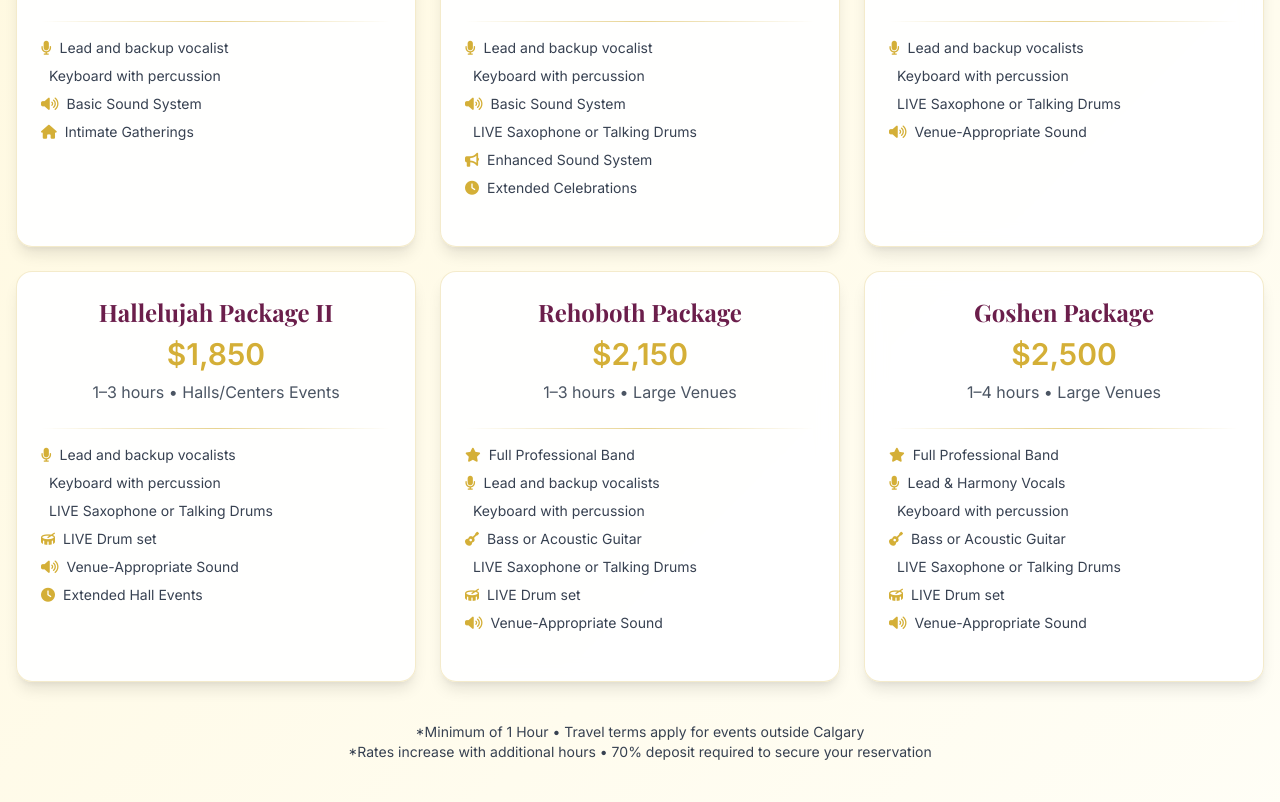
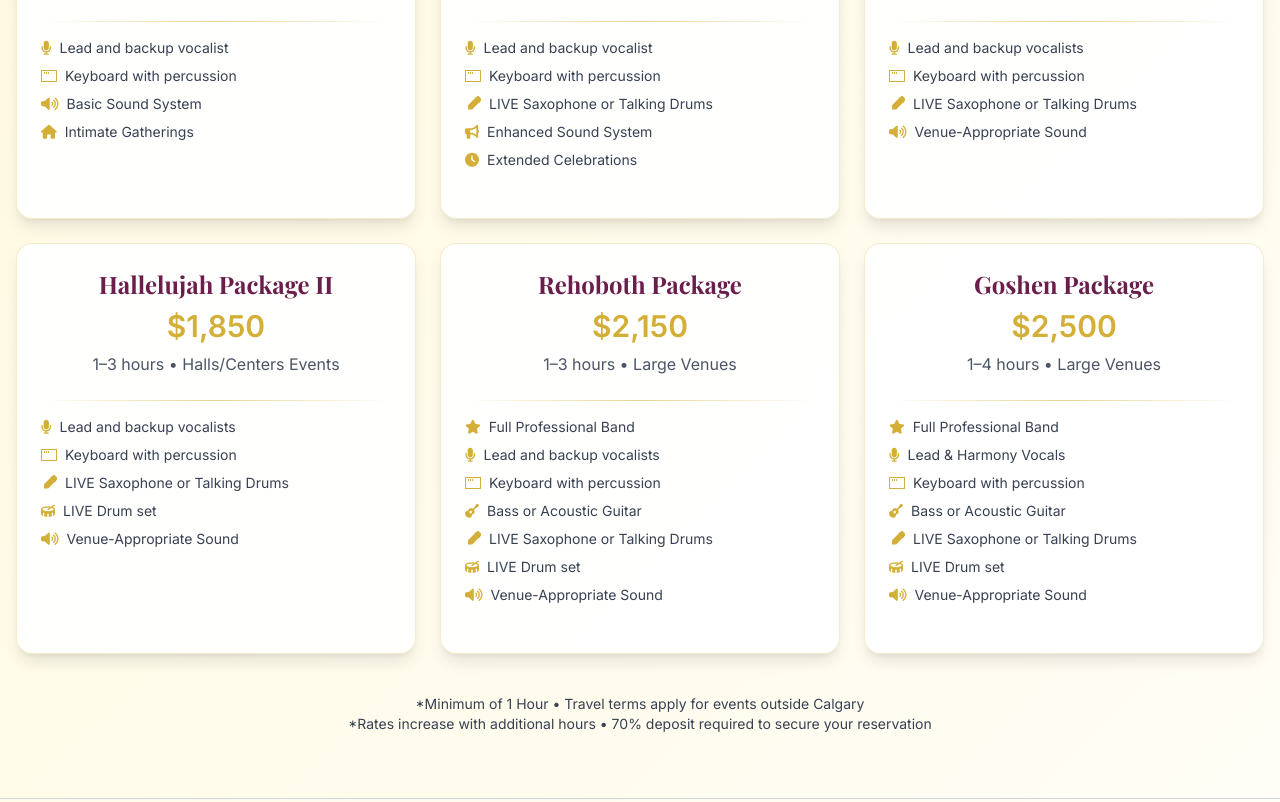
Before and after one commit to jtoba66/oil-of-joy, a plain HTML site: page index.html in a window 1280 px wide. Shown: the part 548-1350 px from the top of the page. Drawn offline with nearby package versions, Linux system fonts and the light colour scheme.

Commit message:
Refactor color variables and enhance list item icons
Removed unused color variables and updated list items to use SVG icons for better visual representation.

```diff
--- a/index.html
+++ b/index.html
@@ -10,9 +10,7 @@
   <style>
     :root {
       --gold: #D4AF37;
-      --bronze: #CD7F32;
       --deep-purple: #6B1E4B;
-      --burgundy: #722F37;
       --cream: #FFF8DC;
       --warm-white: #FFFEF7;
     }
@@ -39,6 +37,13 @@
     .soft-gold-divider {
       height: 1px;
       background: linear-gradient(90deg, rgba(212,175,55,0), rgba(212,175,55,0.55), rgba(212,175,55,0));
+    }
+    .icon {
+      width: 1rem;
+      height: 1rem;
+      fill: var(--gold);
+      margin-right: 0.5rem;
+      flex-shrink: 0;
     }
   </style>
 </head>
@@ -73,7 +78,12 @@
         <div class="soft-gold-divider mb-4"></div>
         <ul class="space-y-2 text-sm text-gray-700 mb-6">
           <li><i class="fas fa-microphone gold-text mr-2"></i>Lead and backup vocalist</li>
-          <li><i class="fas fa-piano gold-text mr-2"></i>Keyboard with percussion</li>
+          <li class="flex items-center">
+            <svg xmlns="http://www.w3.org/2000/svg" class="icon" viewBox="0 0 512 512">
+              <path d="M480 96v320H32V96h448zm32-32H0v384h512V64zM96 128h32v64H96v-64zm64 0h32v64h-32v-64zm64 0h32v64h-32v-64z"/>
+            </svg>
+            Keyboard with percussion
+          </li>
           <li><i class="fas fa-volume-up gold-text mr-2"></i>Basic Sound System</li>
           <li><i class="fas fa-home gold-text mr-2"></i>Intimate Gatherings</li>
         </ul>
@@ -89,9 +99,18 @@
         <div class="soft-gold-divider mb-4"></div>
         <ul class="space-y-2 text-sm text-gray-700 mb-6">
           <li><i class="fas fa-microphone gold-text mr-2"></i>Lead and backup vocalist</li>
-          <li><i class="fas fa-piano gold-text mr-2"></i>Keyboard with percussion</li>
-          <li><i class="fas fa-volume-up gold-text mr-2"></i>Basic Sound System</li>
-          <li><i class="fas fa-saxophone gold-text mr-2"></i>LIVE Saxophone or Talking Drums</li>
+          <li class="flex items-center">
+            <svg xmlns="http://www.w3.org/2000/svg" class="icon" viewBox="0 0 512 512">
+              <path d="M480 96v320H32V96h448zm32-32H0v384h512V64zM96 128h32v64H96v-64zm64 0h32v64h-32v-64zm64 0h32v64h-32v-64z"/>
+            </svg>
+            Keyboard with percussion
+          </li>
+          <li class="flex items-center">
+            <svg xmlns="http://www.w3.org/2000/svg" class="icon" viewBox="0 0 512 512">
+              <path d="M502.6 70.6l-61.2-61.2c-14.1-14.1-36.9-14.1-51 0l-47 47-13.1-13.1L304 64l12.6 12.6-47 47L96 297.3V432h134.6l180.7-180.7 47-47 12.6 12.6 20.8-20.8-13.1-13.1 47-47c14.1-14.1 14.1-36.9 0-51z"/>
+            </svg>
+            LIVE Saxophone or Talking Drums
+          </li>
           <li><i class="fas fa-bullhorn gold-text mr-2"></i>Enhanced Sound System</li>
           <li><i class="fas fa-clock gold-text mr-2"></i>Extended Celebrations</li>
         </ul>
@@ -107,8 +126,18 @@
         <div class="soft-gold-divider mb-4"></div>
         <ul class="space-y-2 text-sm text-gray-700 mb-6">
           <li><i class="fas fa-microphone gold-text mr-2"></i>Lead and backup vocalists</li>
-          <li><i class="fas fa-piano gold-text mr-2"></i>Keyboard with percussion</li>
-          <li><i class="fas fa-saxophone gold-text mr-2"></i>LIVE Saxophone or Talking Drums</li>
+          <li class="flex items-center">
+            <svg xmlns="http://www.w3.org/2000/svg" class="icon" viewBox="0 0 512 512">
+              <path d="M480 96v320H32V96h448zm32-32H0v384h512V64zM96 128h32v64H96v-64zm64 0h32v64h-32v-64zm64 0h32v64h-32v-64z"/>
+            </svg>
+            Keyboard with percussion
+          </li>
+          <li class="flex items-center">
+            <svg xmlns="http://www.w3.org/2000/svg" class="icon" viewBox="0 0 512 512">
+              <path d="M502.6 70.6l-61.2-61.2c-14.1-14.1-36.9-14.1-51 0l-47 47-13.1-13.1L304 64l12.6 12.6-47 47L96 297.3V432h134.6l180.7-180.7 47-47 12.6 12.6 20.8-20.8-13.1-13.1 47-47c14.1-14.1 14.1-36.9 0-51z"/>
+            </svg>
+            LIVE Saxophone or Talking Drums
+          </li>
           <li><i class="fas fa-volume-up gold-text mr-2"></i>Venue-Appropriate Sound</li>
         </ul>
       </div>
@@ -123,11 +152,20 @@
         <div class="soft-gold-divider mb-4"></div>
         <ul class="space-y-2 text-sm text-gray-700 mb-6">
           <li><i class="fas fa-microphone gold-text mr-2"></i>Lead and backup vocalists</li>
-          <li><i class="fas fa-piano gold-text mr-2"></i>Keyboard with percussion</li>
-          <li><i class="fas fa-saxophone gold-text mr-2"></i>LIVE Saxophone or Talking Drums</li>
+          <li class="flex items-center">
+            <svg xmlns="http://www.w3.org/2000/svg" class="icon" viewBox="0 0 512 512">
+              <path d="M480 96v320H32V96h448zm32-32H0v384h512V64zM96 128h32v64H96v-64zm64 0h32v64h-32v-64zm64 0h32v64h-32v-64z"/>
+            </svg>
+            Keyboard with percussion
+          </li>
+          <li class="flex items-center">
+            <svg xmlns="http://www.w3.org/2000/svg" class="icon" viewBox="0 0 512 512">
+              <path d="M502.6 70.6l-61.2-61.2c-14.1-14.1-36.9-14.1-51 0l-47 47-13.1-13.1L304 64l12.6 12.6-47 47L96 297.3V432h134.6l180.7-180.7 47-47 12.6 12.6 20.8-20.8-13.1-13.1 47-47c14.1-14.1 14.1-36.9 0-51z"/>
+            </svg>
+            LIVE Saxophone or Talking Drums
+          </li>
           <li><i class="fas fa-drum gold-text mr-2"></i>LIVE Drum set</li>
           <li><i class="fas fa-volume-up gold-text mr-2"></i>Venue-Appropriate Sound</li>
-          <li><i class="fas fa-clock gold-text mr-2"></i>Extended Hall Events</li>
         </ul>
       </div>
 
@@ -142,9 +180,19 @@
         <ul class="space-y-2 text-sm text-gray-700 mb-6">
           <li><i class="fas fa-star gold-text mr-2"></i>Full Professional Band</li>
           <li><i class="fas fa-microphone gold-text mr-2"></i>Lead and backup vocalists</li>
-          <li><i class="fas fa-piano gold-text mr-2"></i>Keyboard with percussion</li>
+          <li class="flex items-center">
+            <svg xmlns="http://www.w3.org/2000/svg" class="icon" viewBox="0 0 512 512">
+              <path d="M480 96v320H32V96h448zm32-32H0v384h512V64zM96 128h32v64H96v-64zm64 0h32v64h-32v-64zm64 0h32v64h-32v-64z"/>
+            </svg>
+            Keyboard with percussion
+          </li>
           <li><i class="fas fa-guitar gold-text mr-2"></i>Bass or Acoustic Guitar</li>
-          <li><i class="fas fa-saxophone gold-text mr-2"></i>LIVE Saxophone or Talking Drums</li>
+          <li class="flex items-center">
+            <svg xmlns="http://www.w3.org/2000/svg" class="icon" viewBox="0 0 512 512">
+              <path d="M502.6 70.6l-61.2-61.2c-14.1-14.1-36.9-14.1-51 0l-47 47-13.1-13.1L304 64l12.6 12.6-47 47L96 297.3V432h134.6l180.7-180.7 47-47 12.6 12.6 20.8-20.8-13.1-13.1 47-47c14.1-14.1 14.1-36.9 0-51z"/>
+            </svg>
+            LIVE Saxophone or Talking Drums
+          </li>
           <li><i class="fas fa-drum gold-text mr-2"></i>LIVE Drum set</li>
           <li><i class="fas fa-volume-up gold-text mr-2"></i>Venue-Appropriate Sound</li>
         </ul>
@@ -161,9 +209,19 @@
         <ul class="space-y-2 text-sm text-gray-700 mb-6">
           <li><i class="fas fa-star gold-text mr-2"></i>Full Professional Band</li>
           <li><i class="fas fa-microphone gold-text mr-2"></i>Lead & Harmony Vocals</li>
-          <li><i class="fas fa-piano gold-text mr-2"></i>Keyboard with percussion</li>
+          <li class="flex items-center">
+            <svg xmlns="http://www.w3.org/2000/svg" class="icon" viewBox="0 0 512 512">
+              <path d="M480 96v320H32V96h448zm32-32H0v384h512V64zM96 128h32v64H96v-64zm64 0h32v64h-32v-64zm64 0h32v64h-32v-64z"/>
+            </svg>
+            Keyboard with percussion
+          </li>
           <li><i class="fas fa-guitar gold-text mr-2"></i>Bass or Acoustic Guitar</li>
-          <li><i class="fas fa-saxophone gold-text mr-2"></i>LIVE Saxophone or Talking Drums</li>
+          <li class="flex items-center">
+            <svg xmlns="http://www.w3.org/2000/svg" class="icon" viewBox="0 0 512 512">
+              <path d="M502.6 70.6l-61.2-61.2c-14.1-14.1-36.9-14.1-51 0l-47 47-13.1-13.1L304 64l12.6 12.6-47 47L96 297.3V432h134.6l180.7-180.7 47-47 12.6 12.6 20.8-20.8-13.1-13.1 47-47c14.1-14.1 14.1-36.9 0-51z"/>
+            </svg>
+            LIVE Saxophone or Talking Drums
+          </li>
           <li><i class="fas fa-drum gold-text mr-2"></i>LIVE Drum set</li>
           <li><i class="fas fa-volume-up gold-text mr-2"></i>Venue-Appropriate Sound</li>
         </ul>
@@ -171,12 +229,10 @@
 
     </div>
 
-    <!-- Terms -->
     <div class="text-center mt-10 text-gray-700 text-sm">
       <p>*Minimum of 1 Hour • Travel terms apply for events outside Calgary</p>
       <p>*Rates increase with additional hours • 70% deposit required to secure your reservation</p>
     </div>
-
   </div>
 </section>
 
```
